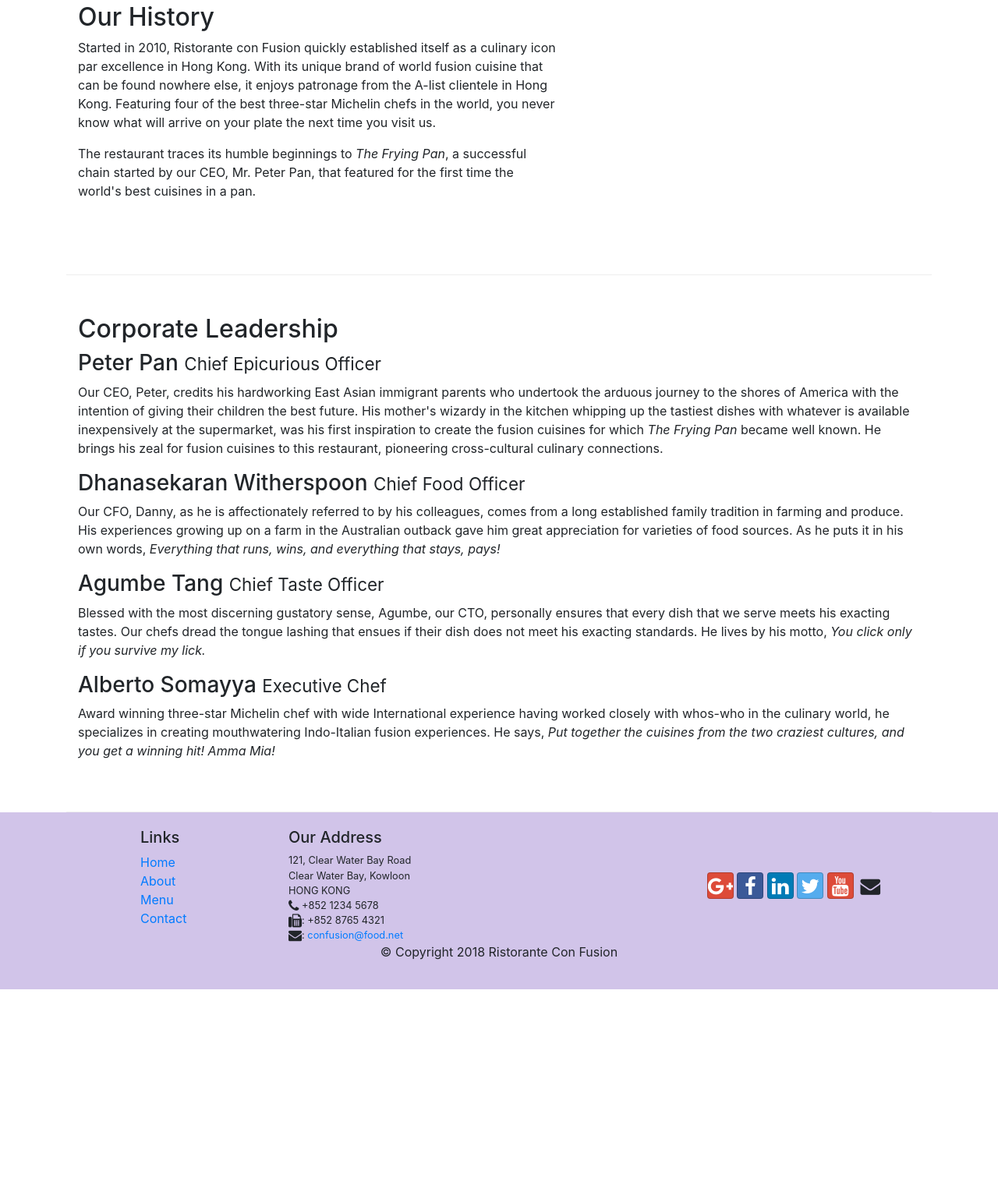
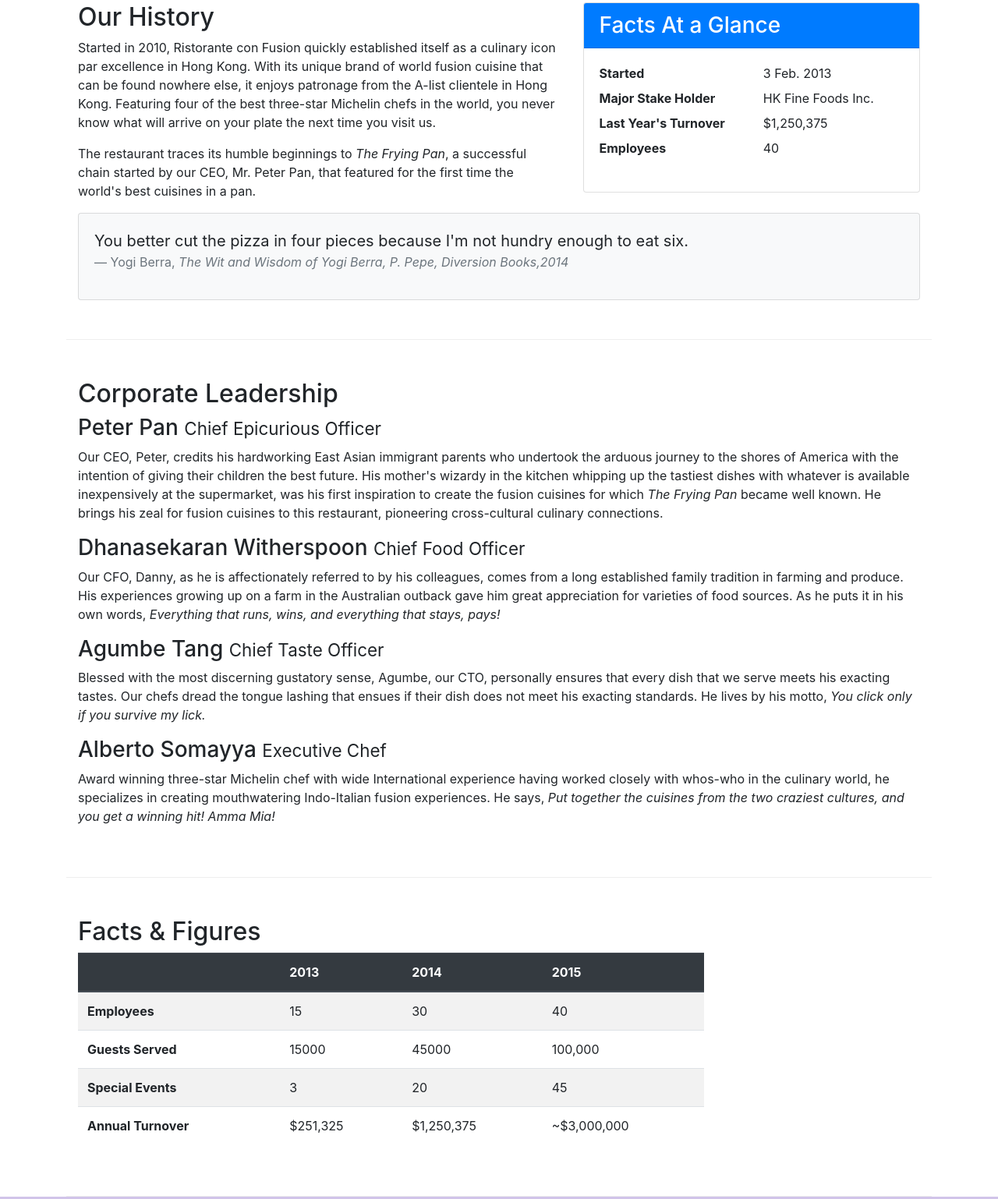
Before and after one commit to Tassany/Bootstrap-project, a website: page aboutus.html in a window 1280 px wide. Shown: the part 632-2170 px from the top of the page at 78% size. Before the commit the page ends 1901 px from the top, so only its background shows below. Drawn offline with nearby package versions, Linux system fonts and the light colour scheme.

Commit message:
tables and cards

```diff
--- a/aboutus.html
+++ b/aboutus.html
@@ -64,7 +64,37 @@
                 <p>Started in 2010, Ristorante con Fusion quickly established itself as a culinary icon par excellence in Hong Kong. With its unique brand of world fusion cuisine that can be found nowhere else, it enjoys patronage from the A-list clientele in Hong Kong.  Featuring four of the best three-star Michelin chefs in the world, you never know what will arrive on your plate the next time you visit us.</p>
                 <p>The restaurant traces its humble beginnings to <em>The Frying Pan</em>, a successful chain started by our CEO, Mr. Peter Pan, that featured for the first time the world's best cuisines in a pan.</p>
             </div>
-            <div>
+            <div class="col-sm">
+                <div class="card">
+                    <h3 class="card-header bg-primary text-white">Facts At a Glance</h3>
+                    <div class="card-body">
+                        <dl class="row">
+                            <dt class="col-6">Started</dt>
+                            <dd class="col-6">3 Feb. 2013</dd>
+                            <dt class="col-6">Major Stake Holder</dt>
+                            <dd class="col-6">HK Fine Foods Inc.</dd>
+                            <dt class="col-6">Last Year's Turnover</dt>
+                            <dd class="col-6">$1,250,375</dd>
+                            <dt class="col-6">Employees</dt>
+                            <dd class="col-6">40</dd>
+                        </dl>
+                    </div>
+                </div>
+            </div>
+            <div class="col-12">
+                <div class="card card-body bg-light">
+                    <blockquote class="blockquote">
+                        <p class="mb-0">You better cut the pizza in four pieces
+                            because I'm not hundry enough to eat six.
+                        </p>
+                        <footer class="blockquote-footer">Yogi Berra,
+                            <cite title="Source Title">The Wit and Wisdom of Yogi Berra,
+                                P. Pepe, Diversion Books,2014
+                            </cite>
+                        </footer>
+                    </blockquote>
+                </div>
+
             </div>
         </div>
 
@@ -82,7 +112,52 @@
                 <p class="d-none d-sm-block">Award winning three-star Michelin chef with wide International experience having worked closely with whos-who in the culinary world, he specializes in creating mouthwatering Indo-Italian fusion experiences. He says, <em>Put together the cuisines from the two craziest cultures, and you get a winning hit! Amma Mia!</em></p>
             </div>
        </div>
+        <div class="row row-content">
+            <div class="col-12 col-sm-9">
+                <h2>Facts &amp; Figures</h2>
+                <div class="table-responsive">
+                    <table class="table table-striped">
+                        <thead class="thead-dark">
+                            <tr>
+                                <th>&nbsp;</th>
+                                <th>2013</th>
+                                <th>2014</th>
+                                <th>2015</th>
+                            </tr>
+                        </thead>
+                        <tbody>
+                            <tr>
+                                <th>Employees</th>
+                                <td>15</td>
+                                <td>30</td>
+                                <td>40</td>
+                            </tr>
+                            <tr>
+                                <th>Guests Served</th>
+                                <td>15000</td>
+                                <td>45000</td>
+                                <td>100,000</td>
+                            </tr>
+                            <tr>
+                                <th>Special Events</th>
+                                <td>3</td>
+                                <td>20</td>
+                                <td>45</td>
+                            </tr>
+                            <tr>
+                                <th>Annual Turnover</th>
+                                <td>$251,325</td>
+                                <td>$1,250,375</td>
+                                <td>~$3,000,000</td>
+                            </tr>
+                        </tbody>
+                    </table>
+                </div>
+            </div>
+            <div class="col-12 col-sm-3">
 
+            </div>
+        </div>
     </div>
 
     <footer class="footer">
```
